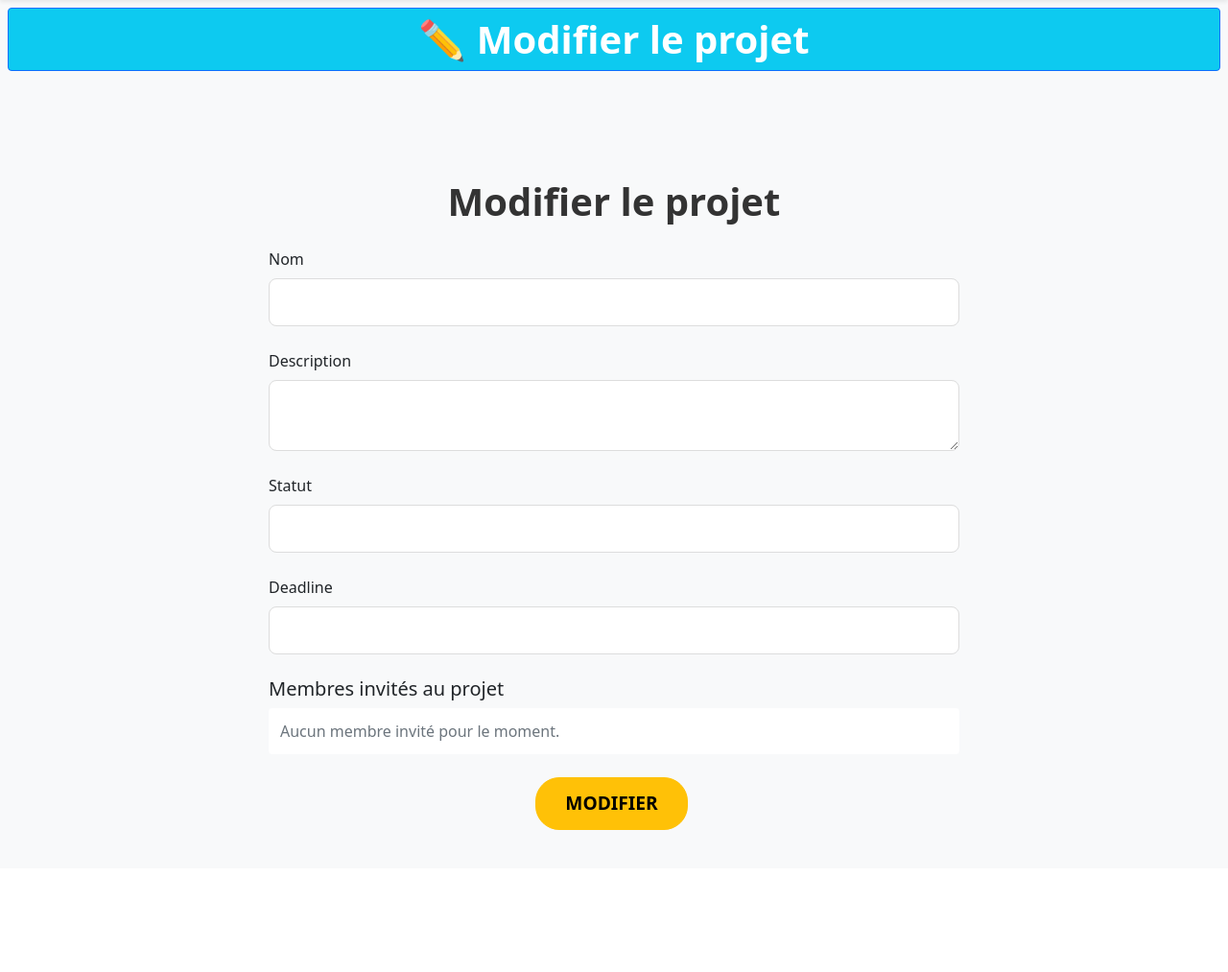
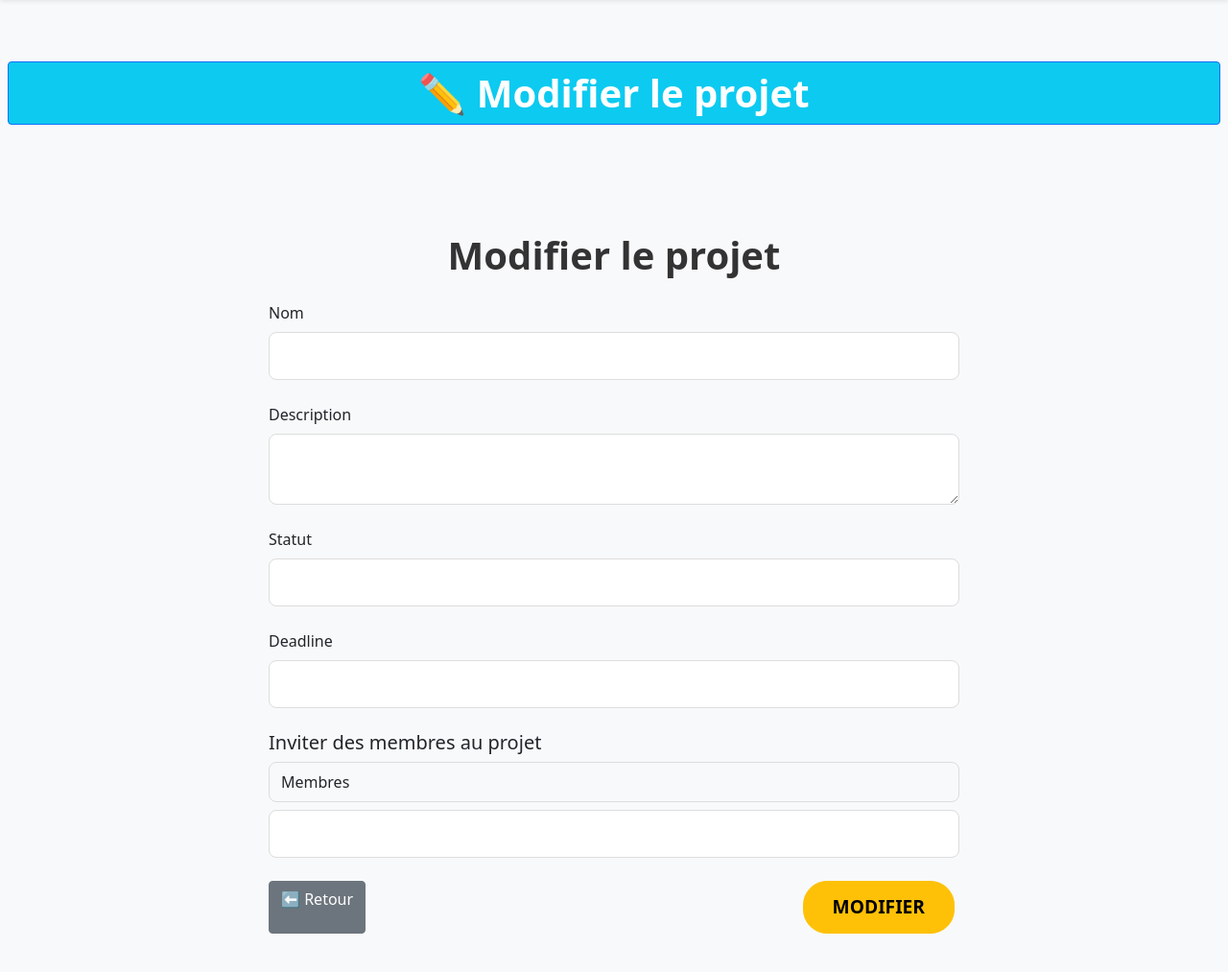
Before and after one commit to RajiiT93/ikanban, a Symfony app: template templates/projet/edit.html.twig in a window 1280 px wide. Shown: the part 56-1069 px from the top of the page at 96% size. Before the commit the page ends 921 px from the top, so only its background shows below. Run offline with Twig, Linux system fonts and the light colour scheme; the template is opened without the code that fills it, so the values that code supplies are empty; form fields are guessed from the names that the template uses; some libraries are stand-ins or nearby versions.

Commit message:
New design

```diff
--- a/src/Controller/ProjetController.php
+++ b/src/Controller/ProjetController.php
@@ -106,11 +106,13 @@
     {
         $this->denyAccessUnlessGranted('ROLE_USER');
 
+        // Vérification que l'utilisateur est bien le créateur du projet
         if ($this->getUser() !== $projet->getUtilisateur()) {
             $this->addFlash('danger', "Tu n'as pas le droit de supprimer ce projet.");
             return $this->redirectToRoute('projet_index');
         }
 
+        // Validation du token CSRF
         if ($this->isCsrfTokenValid('delete' . $projet->getId(), $request->request->get('_token'))) {
             $em->remove($projet);
             $em->flush();
--- a/templates/base.html.twig
+++ b/templates/base.html.twig
@@ -5,16 +5,18 @@
     <meta name="viewport" content="width=device-width, initial-scale=1.0">
     <title>{% block title %}Bienvenue!{% endblock %}</title>
 
-    <!-- Intégration de Bootstrap 5 -->
+    <!-- Bootstrap 5 -->
     <link href="https://cdn.jsdelivr.net/npm/bootstrap@5.1.3/dist/css/bootstrap.min.css" rel="stylesheet">
 
-    <!-- Feuille de style personnalisée -->
+    <!-- Style personnalisé -->
     <link rel="stylesheet" href="{{ asset('css/main.css') }}">
 
-    <!-- Intégration de jQuery UI pour le Datepicker -->
+    <!-- jQuery UI pour le Datepicker -->
     <link rel="stylesheet" href="https://code.jquery.com/ui/1.12.1/themes/base/jquery-ui.css">
 
-    <!-- Bloc pour les styles supplémentaires -->
+    <!-- Select2 CSS -->
+    <link href="https://cdn.jsdelivr.net/npm/select2@4.1.0-rc.0/dist/css/select2.min.css" rel="stylesheet" />
+
     {% block stylesheets %}{% endblock %}
 </head>
 <body>
@@ -27,7 +29,6 @@
             </button>
             <div class="collapse navbar-collapse" id="navbarNav">
                 <ul class="navbar-nav ms-auto">
-                    <!-- Condition pour afficher les liens en fonction de l'état de l'utilisateur -->
                     {% if not app.user %}
                         <li class="nav-item">
                             <a class="nav-link" href="{{ path('inscription') }}">Inscription</a>
@@ -39,24 +40,26 @@
                         <li class="nav-item">
                             <a class="nav-link" href="{{ path('logout') }}">Déconnexion</a>
                         </li>
-                        {% if is_granted('ROLE_ADMIN') %}
-                            <li class="nav-item">
-                            </li>
-                        {% endif %}
+                        {# Ajoute ici d'autres liens pour les admins si besoin #}
                     {% endif %}
                 </ul>
             </div>
         </div>
     </nav>
 
-    <!-- Affichage des messages flash de succès -->
-    {% for message in app.flashes('success') %}
-        <div class="alert alert-success text-center m-3" role="alert">
-            {{ message }}
-        </div>
-    {% endfor %}
+    <!-- Messages flash (tous types) -->
+    <div class="container mt-3">
+        {% for type, messages in app.flashes %}
+            {% for message in messages %}
+                <div class="alert alert-{{ type }} alert-dismissible fade show" role="alert">
+                    {{ message }}
+                    <button type="button" class="btn-close" data-bs-dismiss="alert" aria-label="Fermer"></button>
+                </div>
+            {% endfor %}
+        {% endfor %}
+    </div>
 
-    <!-- Titre dynamique de la page -->
+    <!-- Titre principal -->
     <div class="text-center">
         <h1 class="border border-primary rounded p-2 m-2 text-white bg-info">
             {% block monTitre %}{% endblock %}
@@ -68,18 +71,27 @@
         {% block body %}{% endblock %}
     </div>
 
-    <!-- Javascript pour le bon fonctionnement de Bootstrap et Datepicker -->
     {% block javascripts %}
         <script src="https://code.jquery.com/jquery-3.6.0.min.js" crossorigin="anonymous"></script>
         <script src="https://code.jquery.com/ui/1.12.1/jquery-ui.min.js" crossorigin="anonymous"></script>
         <script src="https://cdn.jsdelivr.net/npm/@popperjs/core@2.11.6/dist/umd/popper.min.js" crossorigin="anonymous"></script>
         <script src="https://cdn.jsdelivr.net/npm/bootstrap@5.1.3/dist/js/bootstrap.bundle.min.js" crossorigin="anonymous"></script>
 
+        <!-- Select2 JS -->
+        <script src="https://cdn.jsdelivr.net/npm/select2@4.1.0-rc.0/dist/js/select2.min.js"></script>
+
         <!-- Initialisation du Datepicker -->
         <script>
-            $(document).ready(function() {
+            $(document).ready(function () {
                 $(".datepicker").datepicker({
-                    dateFormat: "yy-mm-dd"  // Format de date conforme à 'yyyy-MM-dd'
+                    dateFormat: "yy-mm-dd"
+                });
+
+                // Initialisation de Select2 pour les listes multiples
+                $('select[multiple]').select2({
+                    placeholder: "Sélectionner...",
+                    width: '100%',
+                    allowClear: true
                 });
             });
         </script>
--- a/templates/projet/edit.html.twig
+++ b/templates/projet/edit.html.twig
@@ -23,40 +23,57 @@
         <div class="form-group mb-4">
             {{ form_row(form.deadline) }}
         </div>
-
-            <!-- Affichage des membres invités sous forme de liste -->
         <div class="form-group mb-4">
-                <h5>Membres invités au projet</h5>
-                <ul class="list-group">
-                    {% for membre in projet.membres %}
-                        <li class="list-group-item d-flex justify-content-between align-items-center">
-                            {{ membre.email }}
-                            <span class="badge bg-info">{{ membre.role }}</span>
-                        </li>
-                    {% else %}
-                        <li class="list-group-item text-muted">Aucun membre invité pour le moment.</li>
-                    {% endfor %}
-                </ul>
+            <h5>Inviter des membres au projet</h5>
+            <div class="checkbox-group">
+                {{ form_row(form.membres) }}
+            </div>
         </div>
 
-            <div class="text-center">
-                <button type="submit" class="btn btn-warning btn-lg">
-                    Modifier
-                </button>
+        <div class="d-flex justify-content-between mt-4">
+            <a href="{{ path('projet_index') }}" class="btn btn-secondary">⬅️ Retour</a>
+            <button type="submit" class="btn btn-warning btn-lg">Modifier</button>
         </div>
     {{ form_end(form) }}
+
+    {% if app.user and app.user == projet.utilisateur %}
+        <div class="text-center mt-4">
+            <form method="post" action="{{ path('projet_delete', {'id': projet.id}) }}" onsubmit="return confirm('Es-tu sûr de vouloir supprimer ce projet ?');">
+                <input type="hidden" name="_token" value="{{ csrf_token('delete' ~ projet.id) }}">
+                <button class="btn btn-danger">🗑️ Supprimer ce projet</button>
+            </form>
+        </div>
+    {% endif %}
 </div>
 {% endblock %}
 
 {% block stylesheets %}
+    {{ parent() }}
     <style>
-        /* Conteneur du formulaire */
+        .checkbox-group label {
+            display: block;
+            padding: 8px 12px;
+            border: 1px solid #ddd;
+            border-radius: 8px;
+            margin-bottom: 8px;
+            cursor: pointer;
+            background-color: #f8f9fa;
+            transition: background-color 0.2s ease;
+        }
+
+        .checkbox-group label:hover {
+            background-color: #e9ecef;
+        }
+
+        .checkbox-group input[type="checkbox"] {
+            margin-right: 10px;
+        }
+
         .container {
             max-width: 800px;
             padding: 20px;
         }
 
-        /* Titre de la page */
         h1 {
             font-size: 2.5rem;
             font-weight: bold;
@@ -64,7 +81,6 @@
             text-align: center;
         }
 
-        /* Style des champs de formulaire */
         .form-group {
             margin-bottom: 1.5rem;
         }
@@ -82,7 +98,6 @@
             box-shadow: 0 0 8px rgba(0, 123, 255, 0.2);
         }
 
-        /* Bouton Modifier stylisé */
         .btn-warning {
             font-size: 1.2rem;
             font-weight: bold;
@@ -97,7 +112,12 @@
             transform: translateY(-2px);
         }
 
-        /* Espacement vertical entre les sections */
+        .btn-danger {
+            font-size: 1rem;
+            padding: 10px 20px;
+            border-radius: 10px;
+        }
+
         .mt-5 {
             margin-top: 5rem;
         }
@@ -109,25 +129,5 @@
         .text-center {
             text-align: center;
         }
-
-        /* Style de la liste des membres invités */
-        .list-group-item {
-            font-size: 1rem;
-            padding: 12px;
-            border-radius: 8px;
-        }
-
-        .badge {
-            font-size: 0.9rem;
-            padding: 6px 12px;
-        }
-
-        .badge.bg-info {
-            background-color: #17a2b8;
-        }
-
-        .list-group-item:hover {
-            background-color: #f8f9fa;
-        }
     </style>
 {% endblock %}
```
Also changed, not shown: src/Entity/Projet.php (+29 -11 lines), src/Form/ProjetType.php (+21 -11 lines), templates/projet/_delete_form.html.twig (+4 -4 lines), templates/projet/_form.html.twig (+19 -3 lines), templates/projet/index.html.twig (+14 -7 lines), templates/projet/new.html.twig (+50 -2 lines), templates/projet/show.html.twig (+8 -2 lines). Lines whose indentation alone changed are shown as unchanged.
